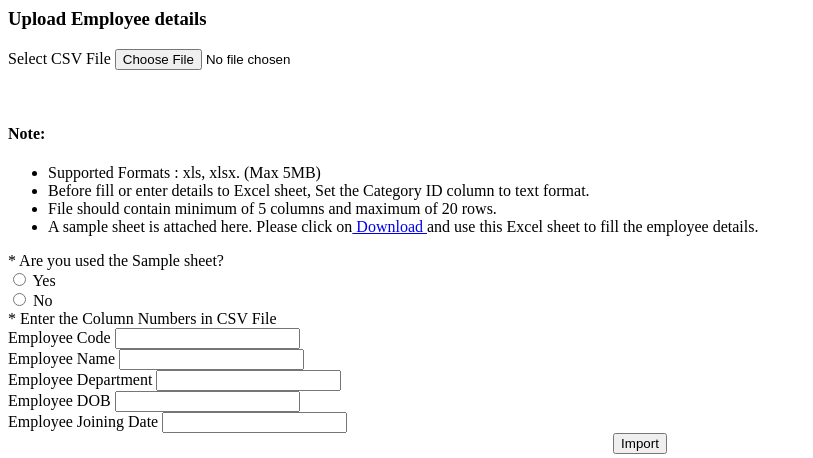
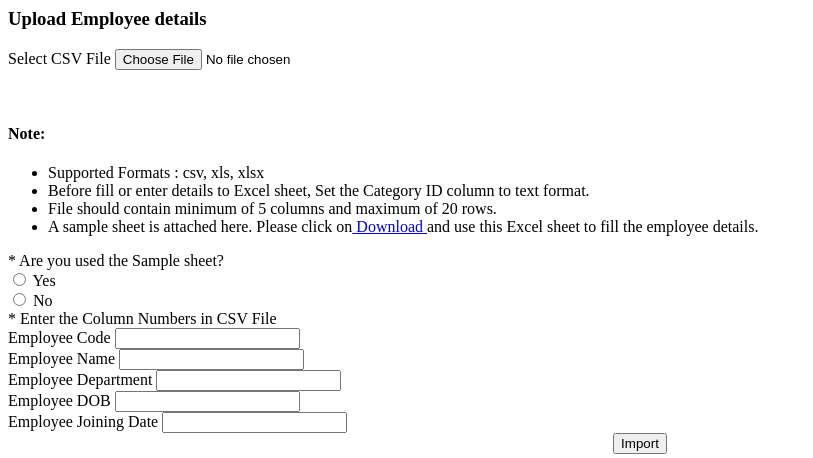
Before and after one commit to sabeerndkm/FingentTest, a CodeIgniter app: the page made by application/views/employee/import_employees.php in a window 1280 px wide. Shown: the top 458 px of the page, without its empty margins (0-813 px from the left). Run offline with CodeIgniter, Linux system fonts and the light colour scheme.

Commit message:
Update import_employees.php

```diff
--- a/application/views/employee/import_employees.php
+++ b/application/views/employee/import_employees.php
@@ -28,7 +28,7 @@
                 <br/>
                 <h4 class="text-danger">Note:</h4>
                 <ul class="text-danger">
-                    <li> Supported Formats : xls, xlsx. (Max 5MB)</li>
+                    <li> Supported Formats : csv, xls, xlsx</li>
                     <li> Before fill or enter details to Excel sheet, Set the Category ID column to text format.</li>
                     <li>File should contain minimum of 5 columns and maximum of 20 rows.</li>
                     <li>A sample sheet is attached here. Please click on<a target="_blank" href="<?php echo site_url('employee/sample_sheet'); ?>"> Download <i class="fa fa-download"></i></a> and use this Excel sheet to fill the employee details.</li>
```
